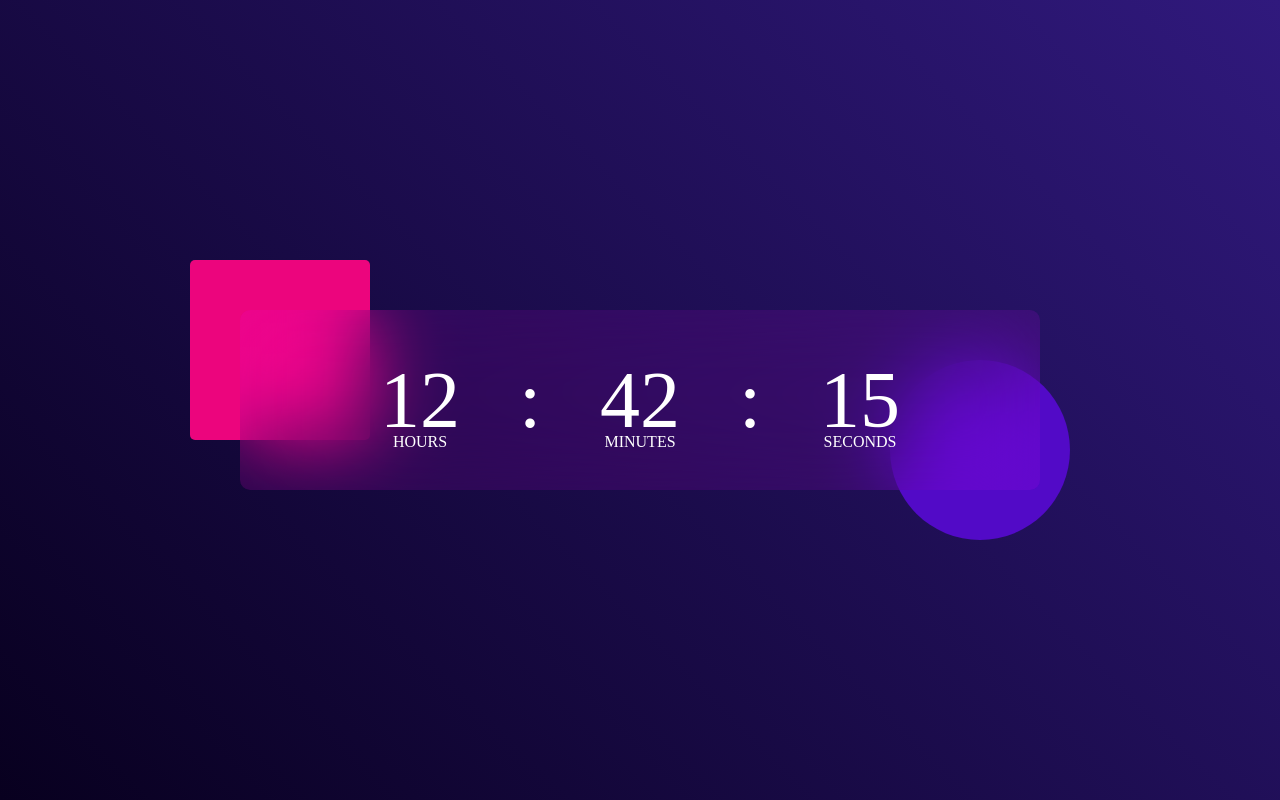
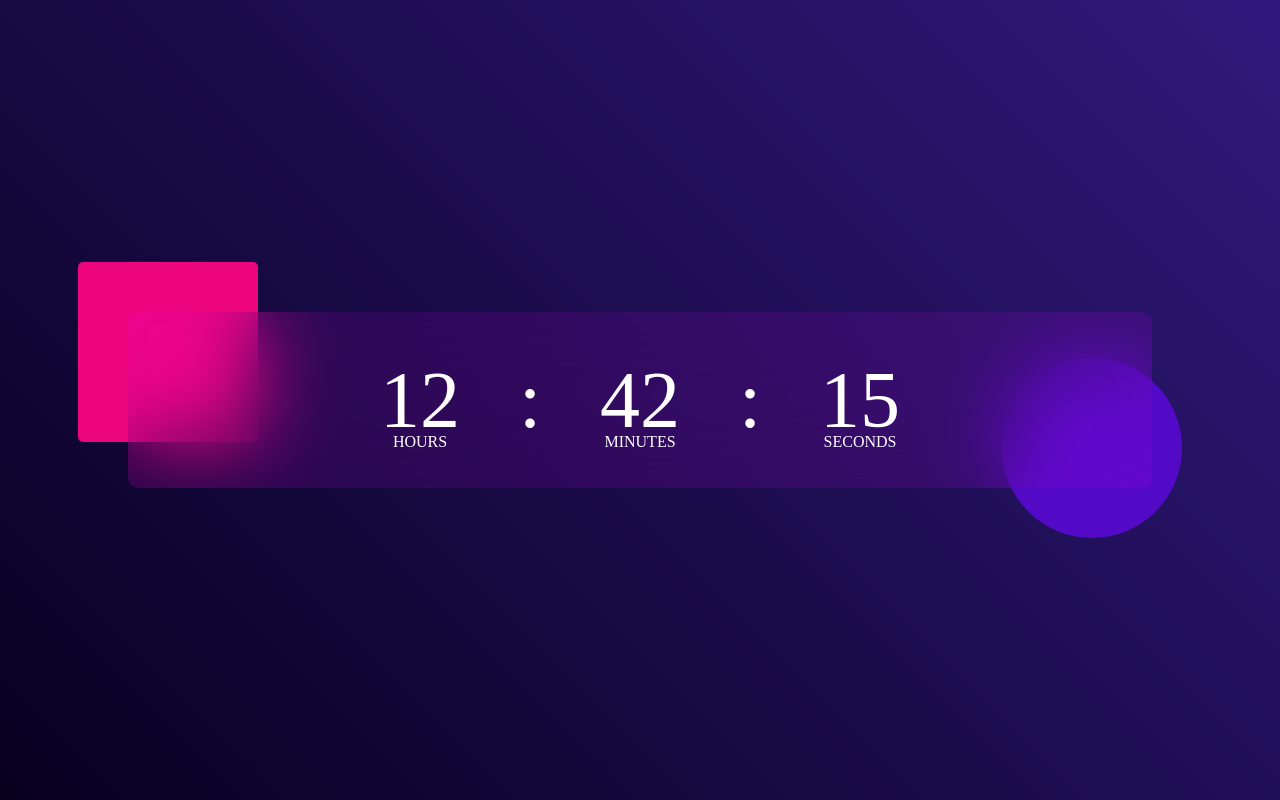
Before and after one commit to PreethamCP/clock-project, a plain HTML site: page index.html in a window 1280 px wide. Drawn offline with Linux system fonts and the light colour scheme.

Commit message:
Update style.css

```diff
--- a/style.css
+++ b/style.css
@@ -17,8 +17,8 @@
 }
 
 .container {
-  width: 800px;
-  height: 180px;
+  width: 80vw;
+  height: 11rem;
   position: absolute;
   top: 50%;
   left: 50%;
```
